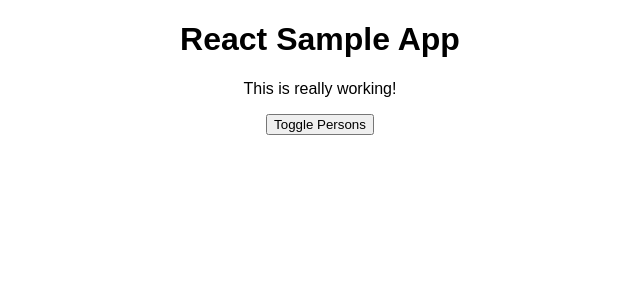
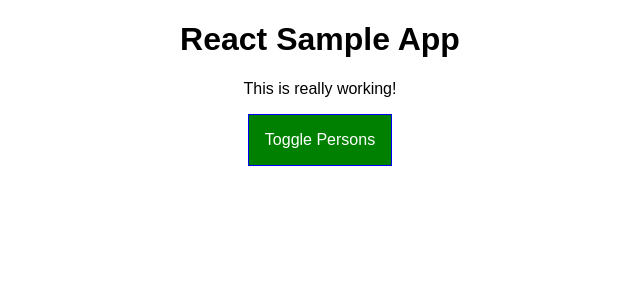
Before and after one commit to schemr/react-sample, a React app: page / in a window 1280 px wide. Shown: the top 300 px of the page, without its empty margins (320-960 px from the left). Built offline with nearby package versions, Linux system fonts and the light colour scheme.

Commit message:
Change higher order component (div -> aux)

```diff
--- a/src/components/Headers/Headers.css
+++ b/src/components/Headers/Headers.css
@@ -6,7 +6,7 @@
     font-weight: bold;
 }
 
-.Headers button {
+.Button {
     border: 1px solid blue;
     padding: 16px;
     background-color: green;
@@ -15,16 +15,16 @@
     cursor: pointer;
 }
 
-.Headers button:hover {
+.Button:hover {
     background-color: lightgreen;
     color: black;
 }
 
-.Headers button.Red {
+.Button.Red {
     background-color: red;
 }
 
-.Headers button.Red:hover {
+.Button.Red:hover {
     background-color: salmon;
     color: black;
 }
--- a/src/components/Headers/Headers.js
+++ b/src/components/Headers/Headers.js
@@ -1,11 +1,12 @@
 import React from 'react';
 import classes from './Headers.css';
+import Aux from '../../hoc/Aux';
 
 const headers = (props) => {
     const assignedClasses = [];
-    let btnClass = '';
+    let btnClass = classes.Button;
     if (props.showPersons) {
-        btnClass = classes.Red;
+        btnClass = [classes.Button, classes.Red].join(' ');
     }
 
     if ( props.persons.length <= 2 ) {
@@ -15,11 +16,11 @@
       assignedClasses.push( classes.bold ); // classes = ['red', 'bold']
     }
     return (
-        <div className={classes.Headres}>
+        <Aux>
             <h1>{props.appTitle}</h1>
             <p className={assignedClasses.join( ' ' )}>This is really working!</p>
             <button className={btnClass} onClick={props.clicked}>Toggle Persons</button>
-        </div>
+        </Aux>
     )
 };
 
--- /dev/null
+++ b/src/hoc/Aux.js
@@ -0,0 +1,3 @@
+const aux = (props) => props.children;
+
+export default aux;
```
